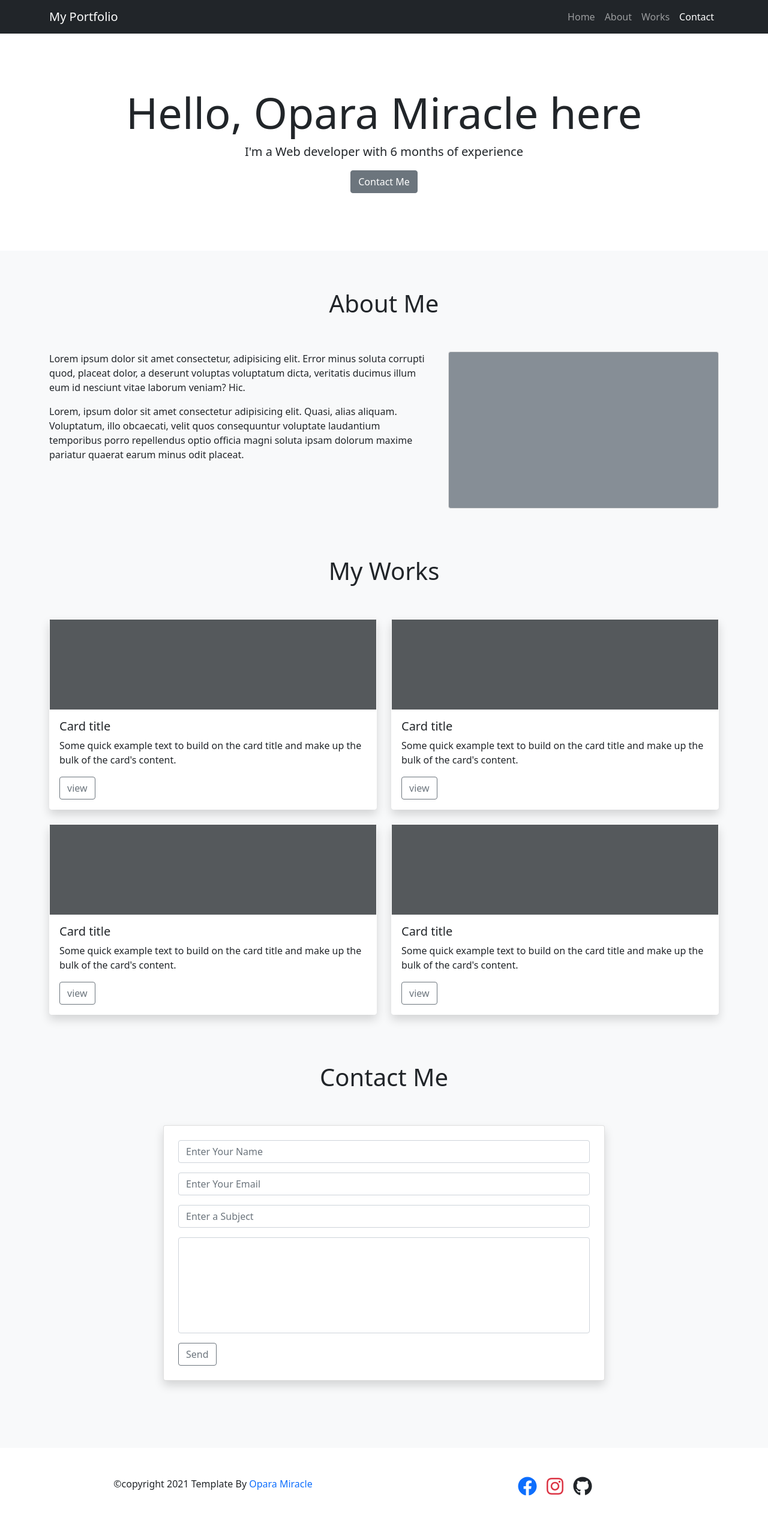
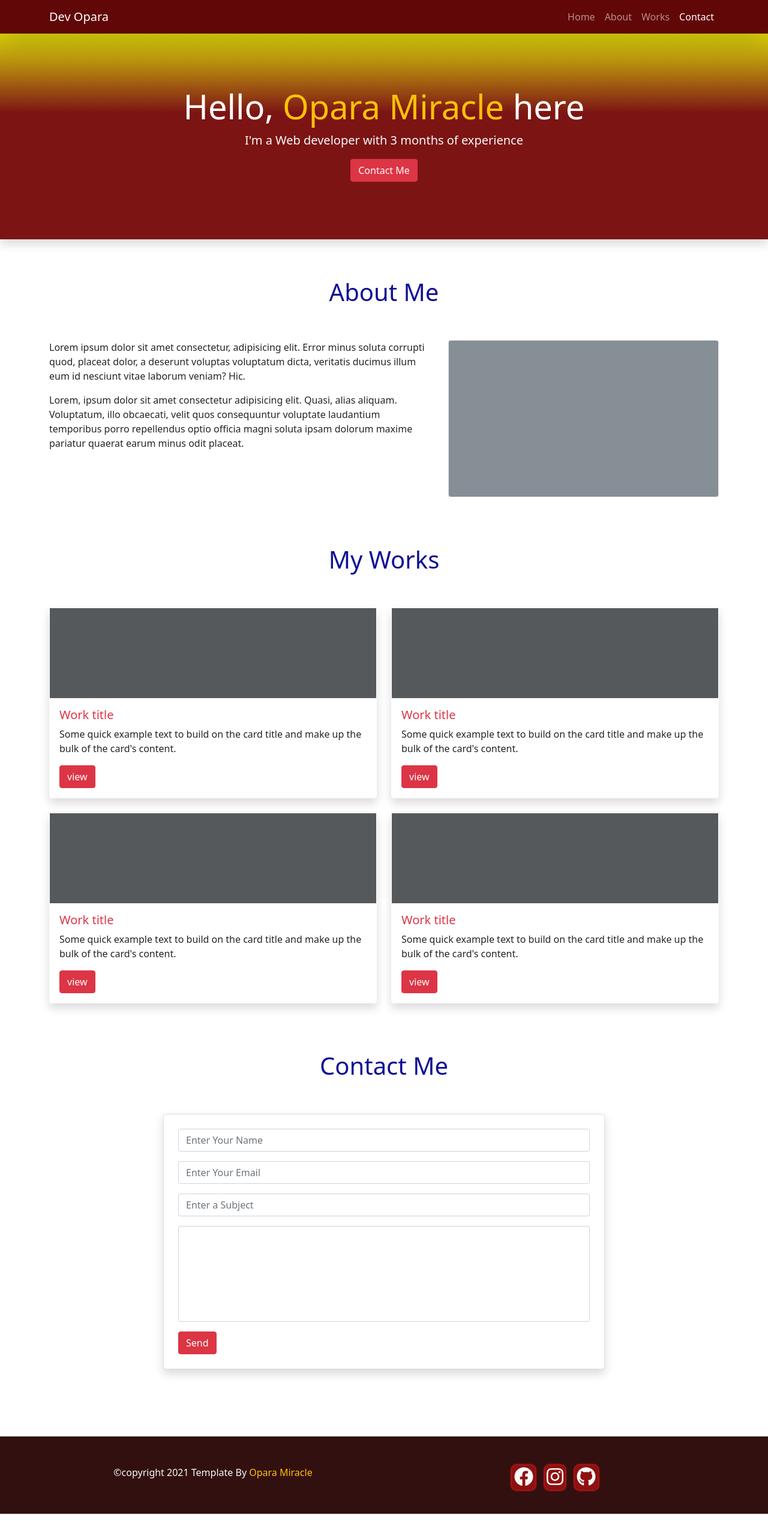
Before and after one commit to OparaMiracle12/portfolio, a website built with Parcel: page src/index.html in a window 1280 px wide. Shown: the whole page at 60% size. Built offline with nearby package versions, Linux system fonts and the light colour scheme.

Commit message:
Added a reference to netlify in contact form

```diff
--- /dev/null
+++ b/src/form.js
@@ -0,0 +1,25 @@
+export default class FormValidator
+{
+    constructor(forms)
+    {
+        if (forms.constructor.name !== "NodeList") return;
+
+        for (const form of Array.from(forms))
+        {
+            form.addEventListener("submit", this.onSubmit);
+        }
+    }
+
+    // Method for handling submit action
+    onSubmit(event)
+    {
+        event.preventDefault();
+        if (!this.checkValidity())
+        {
+            event.preventDefault();
+            event.stopPropagation();
+        }
+
+        this.classList.add("was-validated");
+    }
+}
--- a/src/index.html
+++ b/src/index.html
@@ -5,15 +5,15 @@
     <meta charset="UTF-8" />
     <meta http-equiv="X-UA-Compatible" content="IE=edge" />
     <meta name="viewport" content="width=device-width, initial-scale=1.0" />
-    <title>Document</title>
+    <title>Portfolio</title>
     <link rel="stylesheet" href="./index.scss" />
 </head>
 
 <body data-bs-spy="scroll" data-bs-target="#navbar" data-bs-offset="0" tabindex="0" id="home">
     <!-- Navigation -->
-    <nav class="navbar navbar-expand-md navbar-dark bg-dark fixed-top" id="navbar">
+    <nav class="navbar navbar-expand-md navbar-dark fixed-top shadow-lg" id="navbar">
         <div class="container">
-            <a class="navbar-brand" href="#">My Portfolio</a>
+            <a class="navbar-brand text-white" href="#">Dev Opara</a>
 
             <button class="navbar-toggler" type="button" data-bs-toggle="collapse" data-bs-target="#navbarNavAltMarkup" aria-controls="navbarNavAltMarkup" aria-expanded="false" aria-label="Toggle navigation">
                     <span class="navbar-toggler-icon"></span>
@@ -33,14 +33,18 @@
     </nav>
 
     <!-- Banner -->
-    <div class="banner py-5 mt-5">
+    <div class="banner py-5 mt-5 shadow">
         <div class="container">
             <div class="row justify-content-md-center">
                 <div class="col-md-10">
-                    <div class="banner__body py-md-3 py-lg-5 text-md-center">
-                        <h1 class="banner__title display-2">Hello, Opara Miracle here</h1>
-                        <p class="lead banner__subtitle">I'm a Web developer with 6 months of experience</p>
-                        <a href="" class="btn btn-secondary">Contact Me</a>
+                    <div class="banner__body py-4 py-md-3 py-lg-5 text-md-center text-white">
+                        <h1 class="banner__title display-4">
+                            Hello, <span class="text-warning">Opara Miracle</span> here
+                        </h1>
+                        <p class="lead banner__subtitle text-light">
+                            I'm a Web developer with 3 months of experience
+                        </p>
+                        <a href="" class="btn btn-danger">Contact Me</a>
                     </div>
                 </div>
             </div>
@@ -48,7 +52,7 @@
     </div>
 
     <!-- Main -->
-    <main class="bg-light py-5">
+    <main class="py-5">
         <!-- About Me -->
         <section class="about py-3" id="about">
             <div class="container">
@@ -97,11 +101,11 @@
                                     </svg>
 
                                 <div class="card-body">
-                                    <h5 class="card-title">Card title</h5>
+                                    <h5 class="card-title text-danger">Work title</h5>
                                     <p class="card-text">
                                         Some quick example text to build on the card title and make up the bulk of the card's content.
                                     </p>
-                                    <a href="#" class="btn btn-outline-secondary">view</a>
+                                    <a href="#" class="btn btn-danger">view</a>
                                 </div>
                             </div>
                         </div>
@@ -114,11 +118,11 @@
                                     </svg>
 
                                 <div class="card-body">
-                                    <h5 class="card-title">Card title</h5>
+                                    <h5 class="card-title text-danger">Work title</h5>
                                     <p class="card-text">
                                         Some quick example text to build on the card title and make up the bulk of the card's content.
                                     </p>
-                                    <a href="#" class="btn btn-outline-secondary">view</a>
+                                    <a href="#" class="btn btn-danger">view</a>
                                 </div>
                             </div>
                         </div>
@@ -131,11 +135,11 @@
                                     </svg>
 
                                 <div class="card-body">
-                                    <h5 class="card-title">Card title</h5>
+                                    <h5 class="card-title text-danger">Work title</h5>
                                     <p class="card-text">
                                         Some quick example text to build on the card title and make up the bulk of the card's content.
                                     </p>
-                                    <a href="#" class="btn btn-outline-secondary">view</a>
+                                    <a href="#" class="btn btn-danger">view</a>
                                 </div>
                             </div>
                         </div>
@@ -148,11 +152,11 @@
                                     </svg>
 
                                 <div class="card-body">
-                                    <h5 class="card-title">Card title</h5>
+                                    <h5 class="card-title text-danger">Work title</h5>
                                     <p class="card-text">
                                         Some quick example text to build on the card title and make up the bulk of the card's content.
                                     </p>
-                                    <a href="#" class="btn btn-outline-secondary">view</a>
+                                    <a href="#" class="btn btn-danger">view</a>
                                 </div>
                             </div>
                         </div>
@@ -170,24 +174,28 @@
                     <div class="row justify-content-center">
                         <div class="col-md-10 col-lg-8">
                             <div class="card p-4 shadow">
-                                <form action="">
+                                <form name="contact" method="POST" data-netlify="true" class="needs-validation" novalidate>
                                     <div class="mb-3">
-                                        <input type="text" class="form-control" name="name" placeholder="Enter Your Name" />
+                                        <input type="text" class="form-control" name="name" placeholder="Enter Your Name" required />
+                                        <div class="invalid-feedback">Please enter a username.</div>
                                     </div>
 
                                     <div class="mb-3">
-                                        <input type="email" class="form-control" name="email" placeholder="Enter Your Email" />
+                                        <input type="email" class="form-control" name="email" placeholder="Enter Your Email" required />
+                                        <div class="invalid-feedback">Please enter a email.</div>
                                     </div>
 
                                     <div class="mb-3">
-                                        <input type="text" class="form-control" name="subject" placeholder="Enter a Subject" />
+                                        <input type="text" class="form-control" name="subject" placeholder="Enter a Subject" required />
+                                        <div class="invalid-feedback">Please enter a subject.</div>
                                     </div>
 
                                     <div class="mb-3">
-                                        <textarea class="form-control" name="message" rows="3"></textarea>
+                                        <textarea class="form-control" name="message" rows="3" required></textarea>
+                                        <div class="invalid-feedback">Please enter a message.</div>
                                     </div>
 
-                                    <button type="submit" class="btn btn-outline-secondary">Send</button>
+                                    <button type="submit" class="btn btn-danger">Send</button>
                                 </form>
                             </div>
                         </div>
@@ -201,22 +209,22 @@
     <footer class="mt-auto py-4">
         <div class="container">
             <div class="row text-center">
-                <div class="col-md-6">
+                <div class="col-md-6 text-light">
                     <p class="copyright mt-md-4">
-                        &copy;copyright 2021 Template By <span class="text-primary">Opara Miracle</span>
+                        &copy;copyright 2021 Template By <span class="text-warning">Opara Miracle</span>
                     </p>
                 </div>
 
                 <div class="col-md-6">
                     <ul class="social-media-links list-unstyled d-flex justify-content-center mt-md-4">
-                        <li class="facebook-link">
-                            <a href=""><span class="fab fa-facebook text-primary fa-2x"></span></a>
+                        <li class="facebook-link link">
+                            <a href=""><span class="fab fa-facebook text-light fa-2x"></span></a>
                         </li>
-                        <li class="instagram-link mx-3">
-                            <a href=""><span class="fab fa-instagram text-danger fa-2x"></span></a>
+                        <li class="instagram-link mx-3 link">
+                            <a href=""><span class="fab fa-instagram text-light fa-2x"></span></a>
                         </li>
-                        <li class="Github-link">
-                            <a href="https://github.com/OparaMiracle12/portfolio"><span class="fab fa-github text-dark fa-2x"></span
+                        <li class="Github-link link">
+                            <a href="https://github.com/OparaMiracle12/portfolio"><span class="fab fa-github text-light fa-2x"></span
                                 ></a>
                         </li>
                     </ul>
--- a/src/index.js
+++ b/src/index.js
@@ -1,3 +1,7 @@
 import "bootstrap";
 import "@fortawesome/fontawesome-free/js/all.min";
 import "./index.scss";
+import FormValidator from "./form";
+
+// Initializing form validation
+new FormValidator(document.querySelectorAll(".needs-validation"));
--- a/src/index.scss
+++ b/src/index.scss
@@ -1,4 +1,5 @@
 @import "~bootstrap/scss/bootstrap";
+// Resets
 body {
     position: relative;
     height: 100vh;
@@ -11,3 +12,29 @@
     height: 20vh;
     resize: none;
 }
+
+.title {
+    color: rgb(15, 15, 148);
+}
+
+// Navbar
+.navbar {
+    background-color: rgb(97, 7, 7);
+}
+
+// Banner
+.banner {
+    background-image: linear-gradient(to bottom, rgb(228, 228, 10) 0%, rgb(124, 20, 20) 40%);
+    // background-color: rgb(124, 20, 20);
+}
+
+// Footer
+footer {
+    background-color: rgb(51, 16, 16);
+    .link {
+        background-color: rgb(143, 16, 16);
+        padding: .2rem;
+        border-radius: 8px;
+        box-shadow: 0 0 2px 2px rgb(180, 23, 23);
+    }
+}
```
